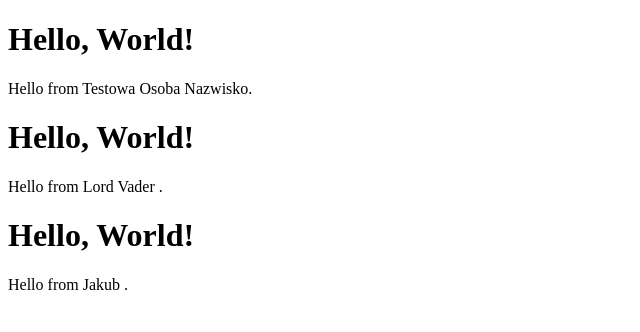
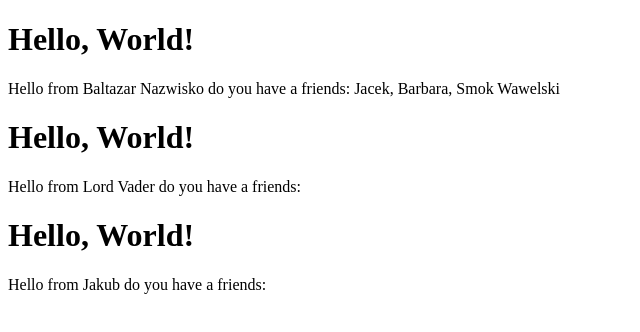
Before and after one commit to jakubhfake/megak-react-app, a React (Create React App) app: page / in a window 1280 px wide. Shown: the top 332 px of the page, without its empty margins (0-640 px from the left). Built offline with nearby package versions, Linux system fonts and the light colour scheme.

Commit message:
Using props in REACT

```diff
--- a/src/App.js
+++ b/src/App.js
@@ -1,14 +1,12 @@
 import React, {Component} from 'react';
 import './App.css';
 
-    const guests = ['Julia', 'Jan', 'Julian', 'Jakub', 'Joanna'];
-
 export const App = (props) => {
-    const {name, lastName} = props
+    const {name, lastName, friends} = props
     return (
         <>
             <h1>Hello, World!</h1>
-            <p>Hello from {name} {lastName}.</p>
+            <p>Hello from {name} {lastName} do you have a friends:  {friends}</p>
         </>
     );
 }
--- a/src/index.js
+++ b/src/index.js
@@ -2,9 +2,17 @@ import React from 'react';
 import {App} from "./App";
 import {render} from 'react-dom';
 
+const name = 'Baltazar';
+const friends = ['Jacek', 'Barbara', 'Smok Wawelski'];
+
 render(
     <>
-        <App name="Testowa Osoba" lastName="Nazwisko"/>
+        <App
+            name={name}
+            lastName="Nazwisko"
+            age={20}
+            friends={friends.join(', ')}
+        />
         <App name="Lord Vader"/>
         <App name="Jakub"/>
     </>,
```
